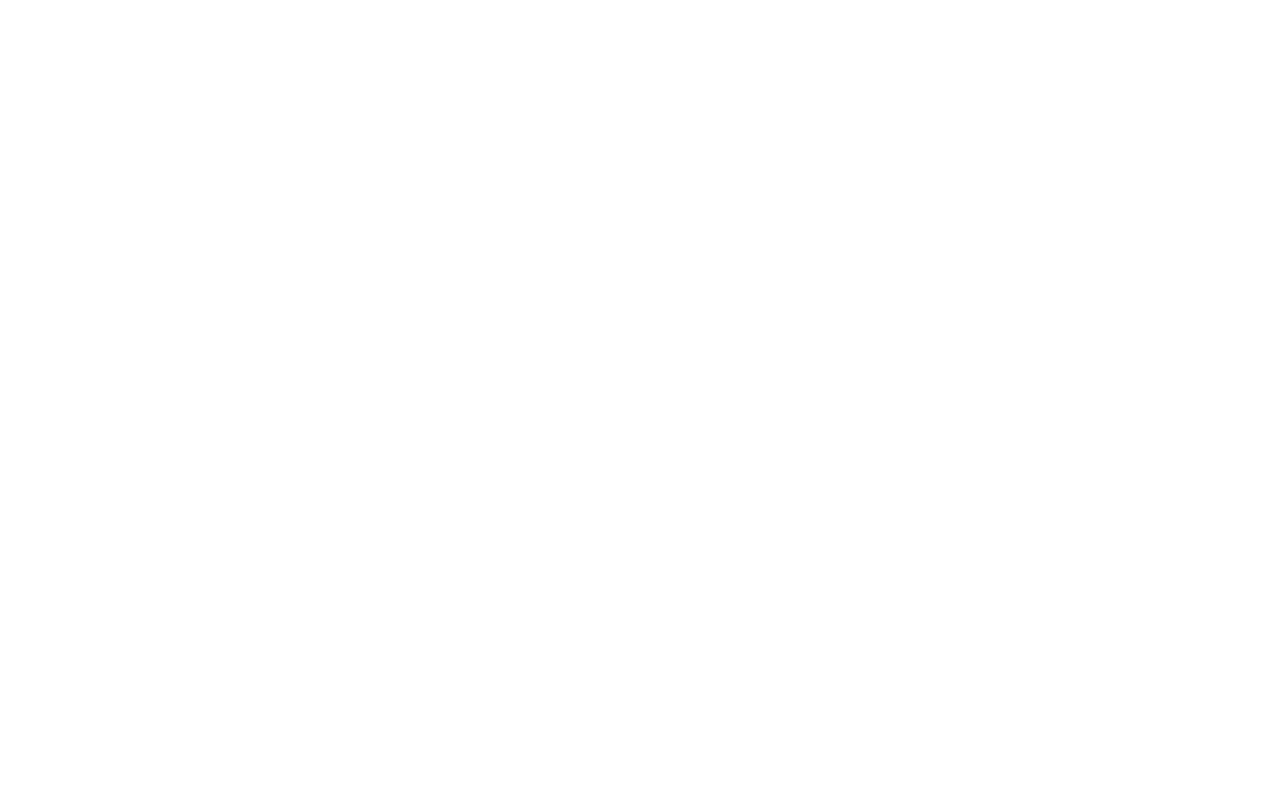
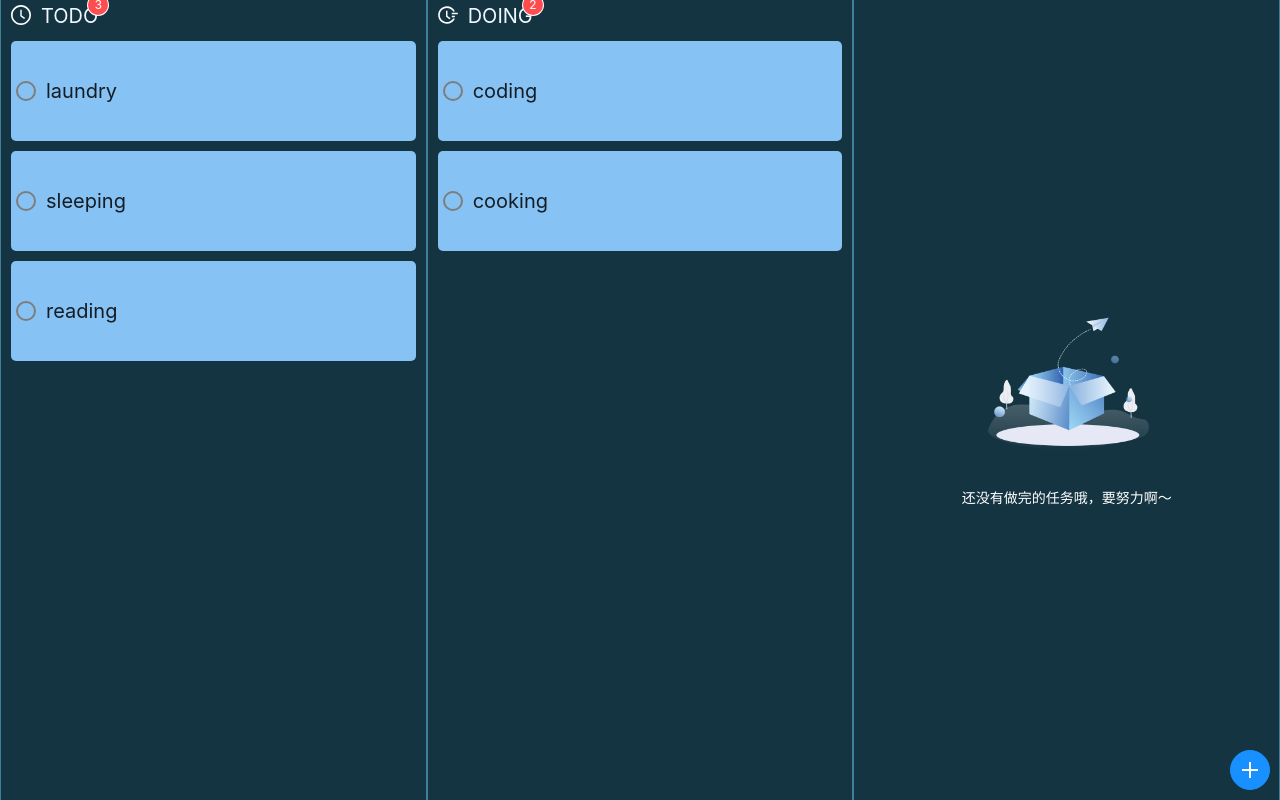
Before and after one commit to stefan-ysh/react-todo, a React app: page / in a window 1280 px wide. Built offline with nearby package versions, Linux system fonts and the light colour scheme.

Commit message:
opt：默认首页为 todolist

```diff
--- a/src/components/Content/index.tsx
+++ b/src/components/Content/index.tsx
@@ -9,7 +9,8 @@
     <div className="content">
       <Switch>
         <Route exact path={"/index"} component={Index}></Route>
-        <Route exact path={"/todo-list"} component={TodoList}></Route>
+        {/* <Route exact path={"/todo-list"} component={TodoList}></Route> */}
+        <Route exact path={"/"} component={TodoList}></Route>
       </Switch>
     </div>
   );
```
